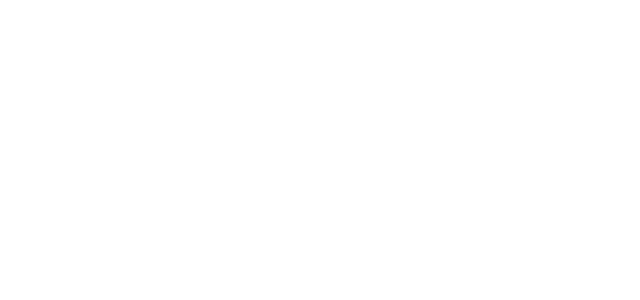
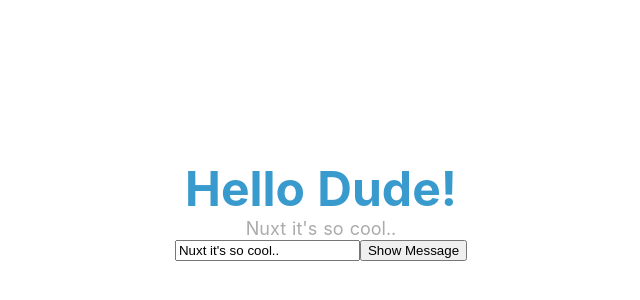
Before and after one commit to muhibbudins/nuxt-project, a Nuxt app: page /profile in a window 1280 px wide. Before the commit this address had no page. Shown: the part 190-490 px from the top of the page, without its empty margins (319-959 px from the left). Built offline with nearby package versions, Linux system fonts and the light colour scheme.

Commit message:
Nuxt #2 | Bermain dengan Layout & Pages 🎁

```diff
--- /dev/null
+++ b/layouts/blog.vue
@@ -0,0 +1,8 @@
+<template>
+  <div>
+    <h4>Ini header</h4>
+    <nuxt/>
+    <h4>Ini side bar</h4>
+    <h4>Ini footer</h4>
+  </div>
+</template>
--- /dev/null
+++ b/pages/detail.vue
@@ -0,0 +1,11 @@
+<template>
+  <div>
+    Ini isi dari halaman blog
+  </div>
+</template>
+
+<script>
+export default {
+  layout: 'blog'
+}
+</script>
--- /dev/null
+++ b/pages/profile.vue
@@ -0,0 +1,47 @@
+<template>
+  <div>
+    <h2>Hello Dude!</h2>
+    <p>{{ message }}</p>
+    <input type="text" v-model="message">
+    <button @click="showAlert">Show Message</button>
+  </div>
+</template>
+
+<script>
+export default {
+  data () {
+    return {
+      message: 'Nuxt it\'s so cool..'
+    }
+  },
+  methods: {
+    showAlert (e) {
+      alert(this.message)
+    }
+  }
+}
+</script>
+
+<style>
+html,
+body {
+  padding: 0;
+  margin: 0;
+}
+body {
+  width: 100%;
+  height: 100vh;
+  display: flex;
+  align-items: center;
+  justify-content: center;
+  text-align: center;
+}
+h2 {
+  font-size: 48px;
+  color: #389acd;
+}
+p {
+  font-size: 18px;
+  color: #ababab;
+}
+</style>
```
Also changed, not shown: 1 other file (tests, documents, lock files or other folders).
